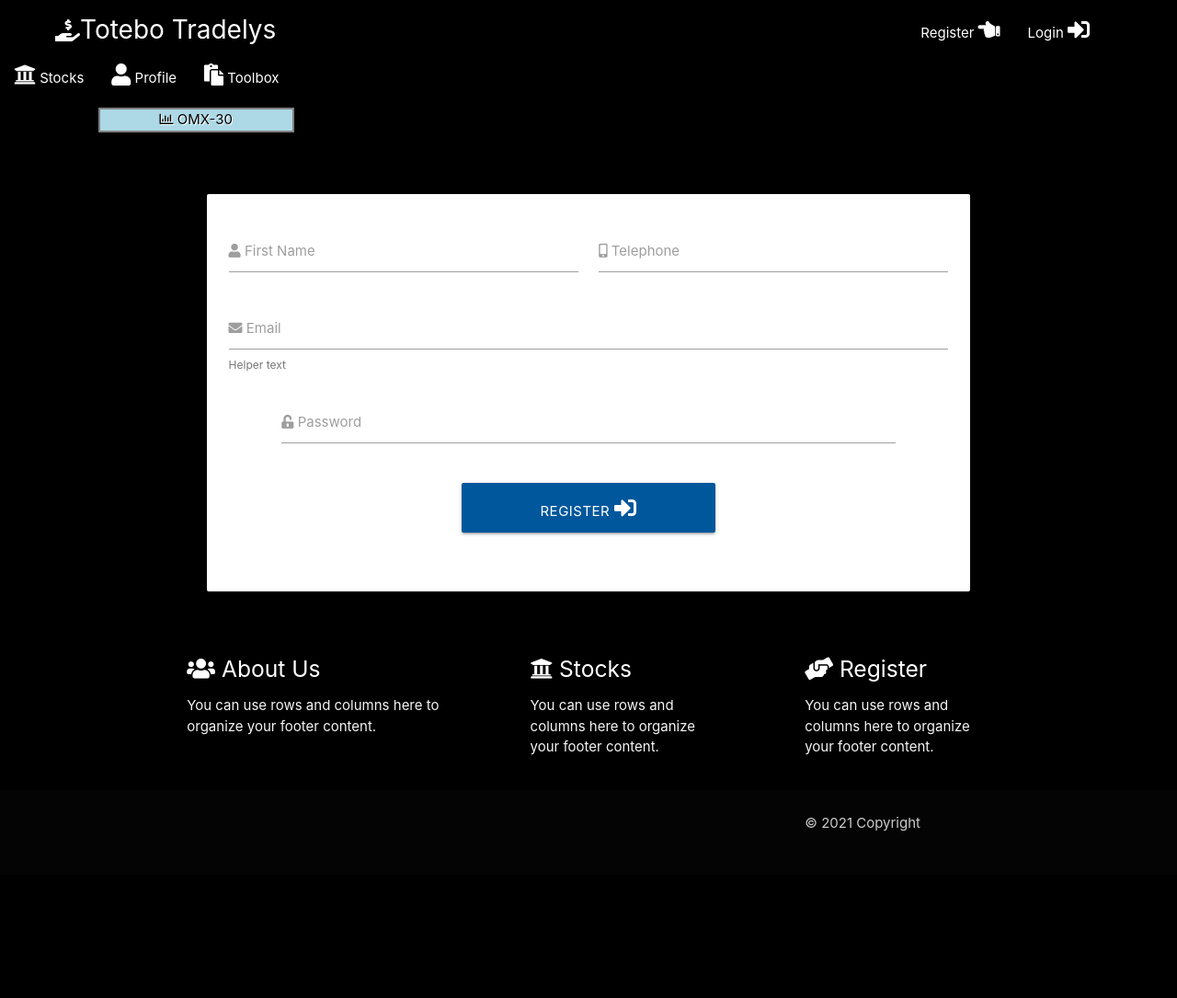
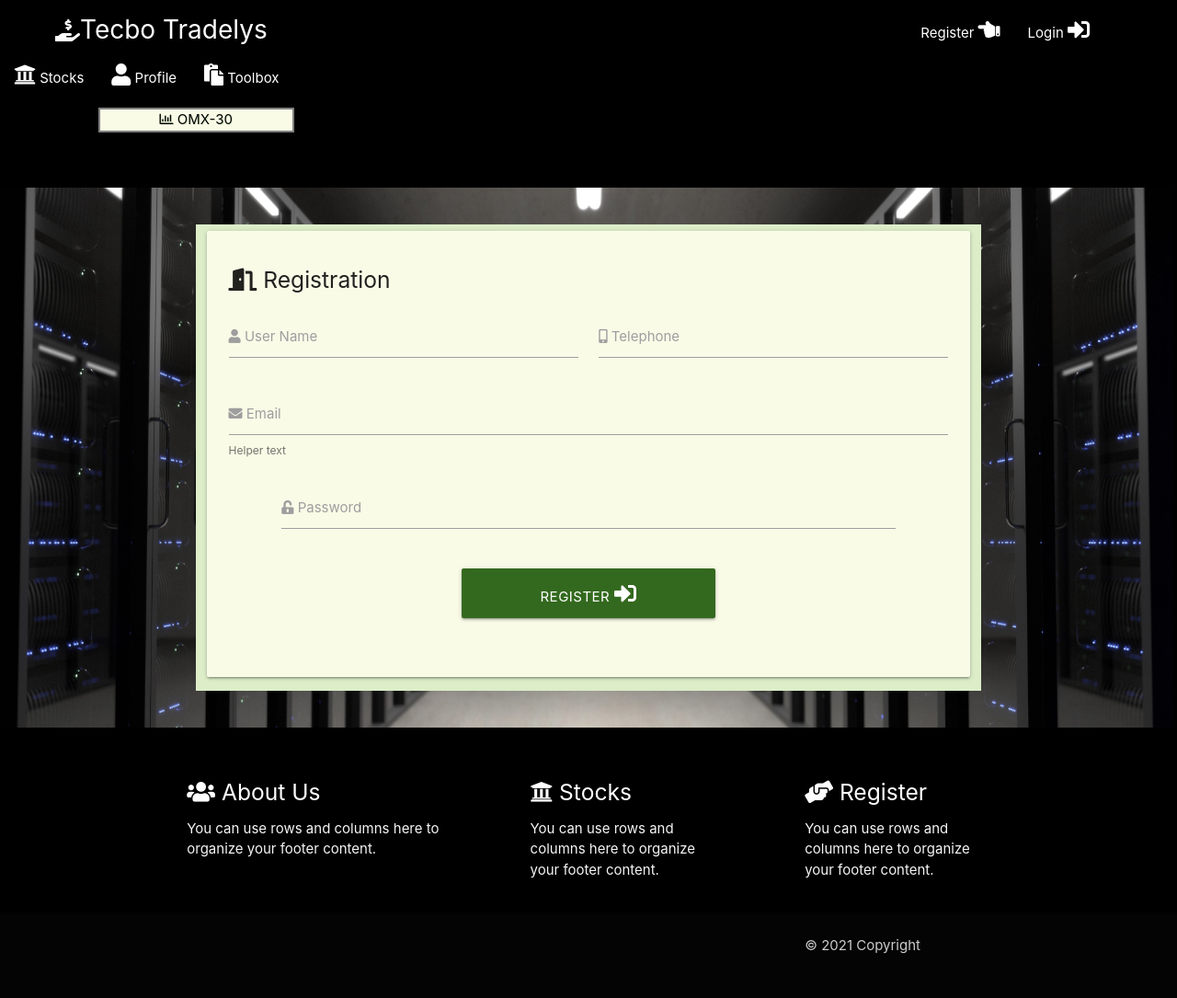
Before and after one commit to GurraT/Totebo-Trading, a Flask app: page /register in a window 1280 px wide. Shown: the whole page at 92% size. Before the commit the page ends 904 px from the top, so only its background shows below. Run offline with Flask 2, Linux system fonts and the light colour scheme; some libraries are stand-ins or nearby versions.

Commit message:
Begun adding function to my register page

```diff
--- a/app.py
+++ b/app.py
@@ -14,7 +14,6 @@ app.config["MONGO_DBNAME"] = os.environ.get("MONGO_DBNAME")
 app.config["MONGO_URI"] = os.environ.get("MONGO_URI")
 app.secret_key = os.environ.get("SECRET_KEY")
 
-
 mongo = PyMongo(app)
 
 
@@ -25,9 +24,31 @@ def get_stockinfo():
     return render_template("stockmarket.html",stockinfo=stockinfo)
 
 
-@app.route("/register")
+@app.route("/register", methods=["GET","POST"])
 def register():
+    if request.method == "POST":
+        # check if user already exists in DB
+        existing_user = mongo.db.users.find_one(
+            {"username": request.form.get("username").lower()})
+
+        if existing_user:
+            flash('User already exists in the system')
+            return redirect(url_for("register"))
+
+        credential = {
+            "username": request.form.get("username").lower(),
+            "telephone": request.form.get("telephone"),
+            "email": request.form.get("email"),
+            "password": generate_password_hash(request.form.get("password"))
+        }
+        mongo.db.users.insert_one(credential)
+
+        # put the user into a session cokie
+        session["user"] = request.form.get("username").lower()
+        flash('Welcome your request have been received !')
+
     return render_template("register.html")
+
 
 @app.route("/login")
 def login():
--- a/static/css/style.css
+++ b/static/css/style.css
@@ -1,3 +1,4 @@
+/* Basetemplate */
 body{
  background-color: black;
 }
@@ -16,9 +17,11 @@ header{
 }
 
 .omx{
-    background-color: lightblue;
+    background-color: #f9fbe7
+
+    ;
     color: black;
-    text-shadow: 1px 1px white;
+    text-shadow: 1px 1px #dcedc8;
     text-align: center;
     border:gray 2px solid;
 }
@@ -59,6 +62,20 @@ header{
     margin-top: 0px;
 }
 
+/*Register page*/
+
+.registerpage{
+    background-image:url("../img/pexels-manuel-geissinger-325229.jpg");
+    background-size: 100% 100%;
+    background-position: center;
+    background-repeat: no-repeat;
+}
+
+.registerform{
+    margin-top: 40px;
+    margin-bottom: 40px;
+}
+
 @media screen and (max-width: 1000px) {
 
 
--- a/templates/base.html
+++ b/templates/base.html
@@ -2,20 +2,20 @@
 <html lang="en">
 <head>
     <meta charset="UTF-8">
-    <meta name="viewport" content="width=, initial-scale=1.0">
+    <meta name="viewport" content="width=device-width, initial-scale=1.0">
     <link rel="stylesheet" href="https://cdnjs.cloudflare.com/ajax/libs/materialize/1.0.0/css/materialize.min.css" type="text/css">
     <link rel="stylesheet" href="https://cdnjs.cloudflare.com/ajax/libs/font-awesome/5.13.1/css/all.min.css">
     <link rel="stylesheet" href="{{url_for('static', filename='css/style.css')}}" />
     {% block style %}
     {% endblock %}
-    <title>Totebo Tradelys
+    <title>Tecbo Tradelys
     </title>
 </head>
 <body>
   <header class="z-depth-5">
   <nav class="nav-extended #000000 black">
     <div class="nav-wrapper">
-      <a class="logo"><i class="fas fa-hand-holding-usd"></i>Totebo Tradelys</a>
+      <a class="logo"><i class="fas fa-hand-holding-usd"></i>Tecbo Tradelys</a>
       <ul id="nav-mobile" class="right">
         <li class="register"><a href="{{url_for('register')}}">Register <i class="fas fa-hand-point-left"></i></a></li>
         <li class="login"><a href="{{url_for('login')}}">Login <i class="fas fa-sign-in-alt"></i></a></li>
--- a/templates/register.html
+++ b/templates/register.html
@@ -1,31 +1,38 @@
 {% extends "base.html" %}
 
 {% block content %}
-  <div class="row #000000 black">
-        <form class="col s12  m8  offset-m2">
-      <div class="card-panel">
+  <div class="row #000000 black registerpage">
+        <form class="registerform col s10 m8 offset-s1 offset-m2 #dcedc8 light-green lighten-4" methods="POST" action="{{ url_for('register') }}">
+      <div class="card-panel #f9fbe7 lime lighten-5">
+          <!-- Title-->
+          <h5 class="card-title"><i class="fas fa-door-open"></i> Registration</h5>
        <div class="row">
+           <!-- UserName-->
         <div class="input-field col s6">
-          <input id="icon_prefix" type="text" class="validate">
-          <label for="icon_prefix"><i class="fas fa-user"></i> First Name</label>
+          <input id="username" name="username" type="text" class="validate">
+          <label for="username"><i class="fas fa-user"></i> User Name</label>
         </div>
+        <!-- Telephone number-->
         <div class="input-field col s6">
-          <input id="icon_telephone" type="tel" class="validate">
-          <label for="icon_telephone"><i class="fas fa-mobile-alt"></i> Telephone</label>
+          <input id="telephone" name="telephone" type="tel" class="validate">
+          <label for="telephone"><i class="fas fa-mobile-alt"></i> Telephone</label>
         </div>
         <div class="input-field col s12">
-          <input id="email" type="email" class="validate">
+            <!-- Email-->
+          <input id="email" name="email" type="email" class="validate">
           <label for="email"><i class="fas fa-envelope"></i> Email</label>
           <span class="helper-text" data-error="wrong" data-success="right">Helper text</span>
         </div>
+        <!-- Password-->
               <div class="row">
         <div class="input-field col s10 offset-s1">
-          <input id="password" type="password" class="validate">
+          <input id="password" name="password" type="password" class="validate">
           <label for="password"><i class="fas fa-unlock-alt"></i> Password</label>
         </div>
       </div>
+      <!-- Submit Form-->
                       <div class="row">
-                    <button type="submit" class="col s4 offset-s4 btn-large light-blue darken-4 text-shadow">
+                    <button type="submit" class="col s4 offset-s4 btn-large #33691e light-green darken-4 text-shadow">
                         Register <i class="fas fa-sign-in-alt"></i>
                     </button>
                 </div>
```
Also changed, not shown: templates/cp.html (+12 -1 lines), static/img/pexels-manuel-geissinger-325229.jpg (added).
